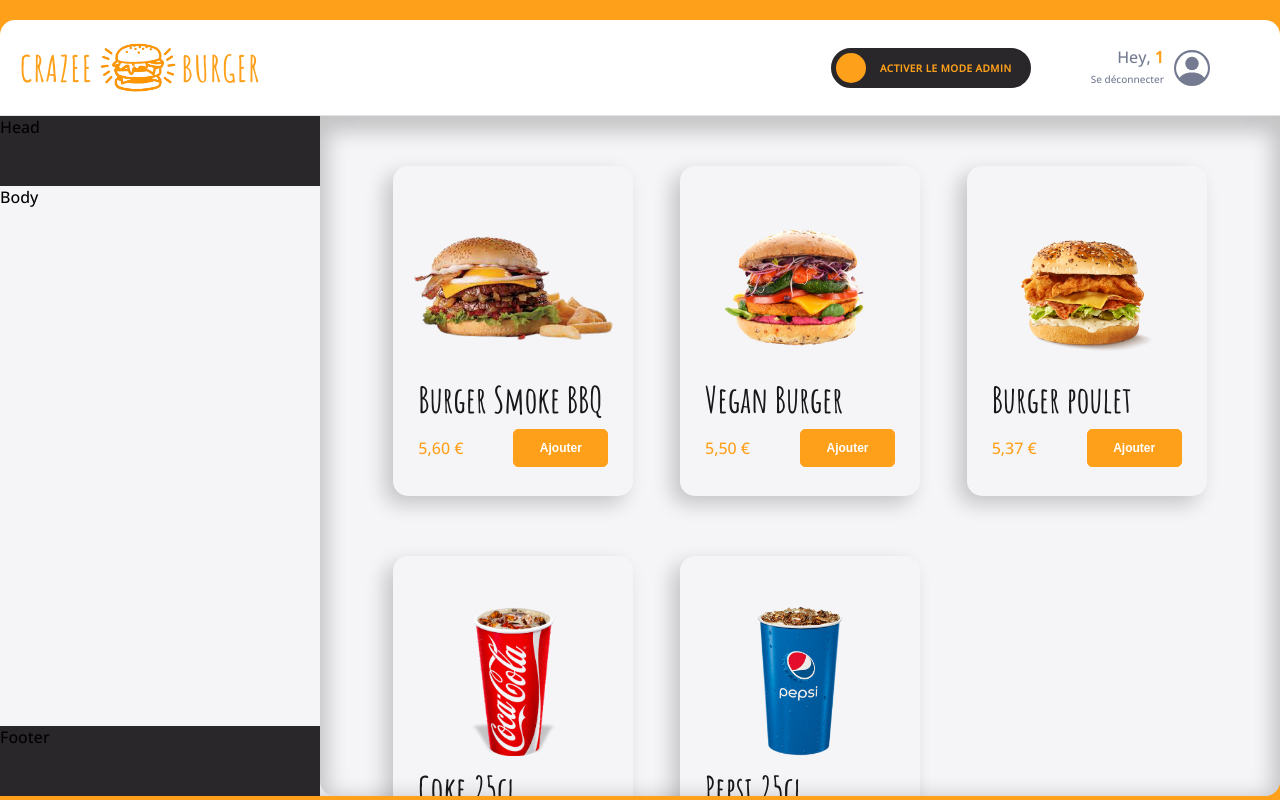
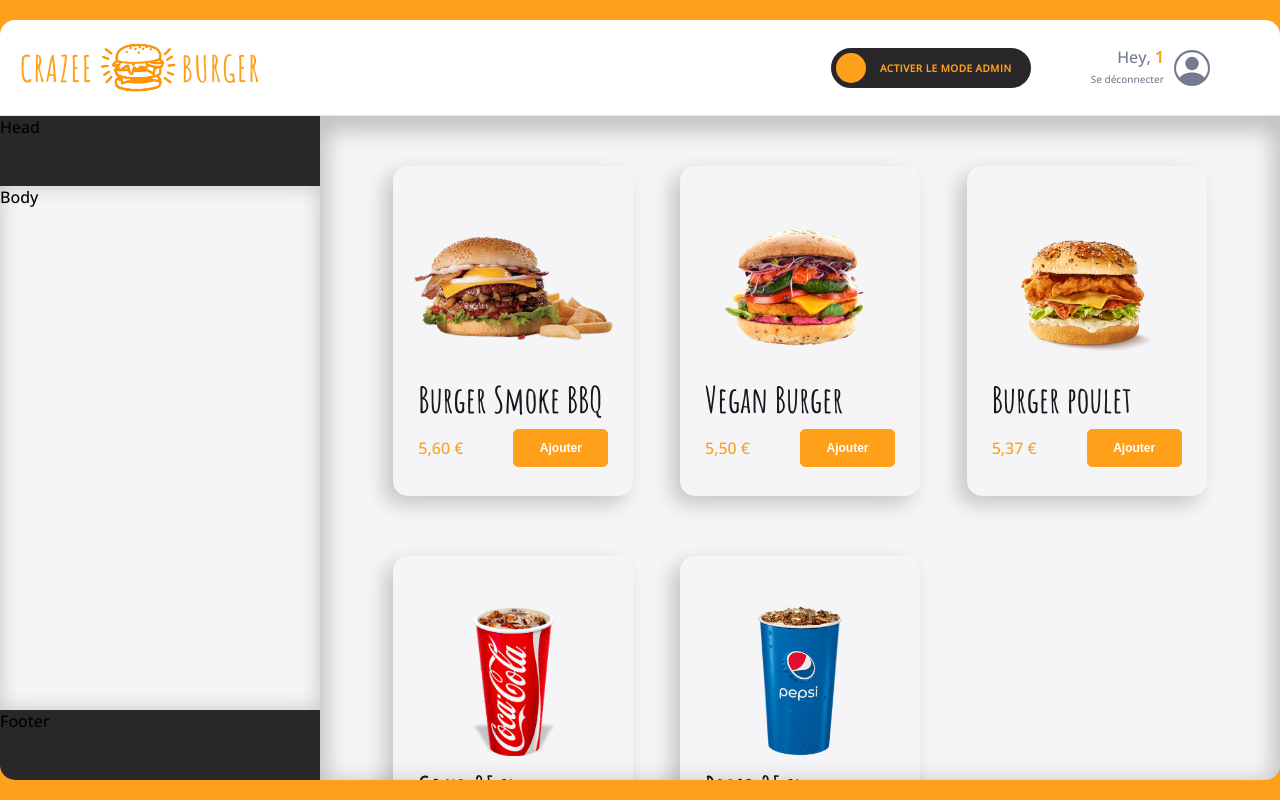
Before and after one commit to YohannMaiVan/React-crazee-burger, a React (Vite) app: page /order/1 in a window 1280 px wide. Built offline with nearby package versions, Linux system fonts and the light colour scheme.

Commit message:
💄 F10 : BASKET > Add border radius and box shadow

```diff
--- a/src/components/pages/order/Main/Basket/Basket.jsx
+++ b/src/components/pages/order/Main/Basket/Basket.jsx
@@ -25,6 +25,7 @@
   .body {
     flex: 1;
     background: ${theme.colors.background_white};
+    box-shadow: ${theme.shadows.basket};
   }
   .footer {
     background: green;
--- a/src/components/pages/order/Main/Main.jsx
+++ b/src/components/pages/order/Main/Main.jsx
@@ -22,4 +22,5 @@
 
   display: grid;
   grid-template-columns: 25% 1fr;
+  overflow: hidden;
 `
--- a/src/components/pages/order/Main/MainRightSide.jsx
+++ b/src/components/pages/order/Main/MainRightSide.jsx
@@ -20,6 +20,5 @@
   position: relative;
   overflow-y: hidden;
   display: grid;
-  border-bottom-left-radius: ${theme.borderRadius.extraRound};
   border-bottom-right-radius: ${theme.borderRadius.extraRound};
 `
--- a/src/theme/index.jsx
+++ b/src/theme/index.jsx
@@ -67,6 +67,7 @@
   medium: "-8px 8px 20px 0px rgb(0 0 0 / 20%)",
   strong: "0px 8px 20px 8px rgba(0, 0, 0, 0.2) inset",
   orangeHighlight: "0 0 8px 0 rgb(255 154 35 / 100%)",
+  basket: "0px 0px 20px rgba(0, 0, 0, 0.2) inset",
 }
 
 export const theme = {
```
